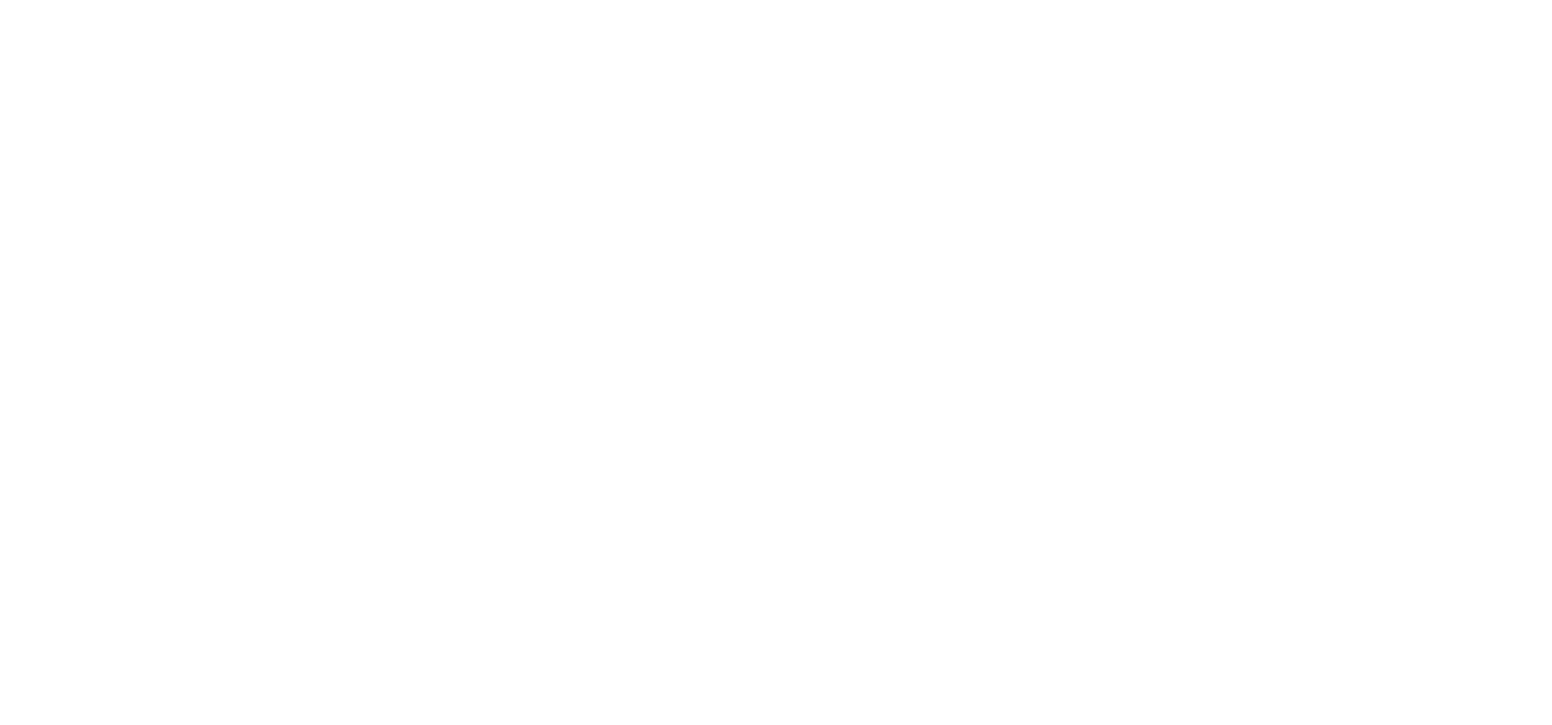
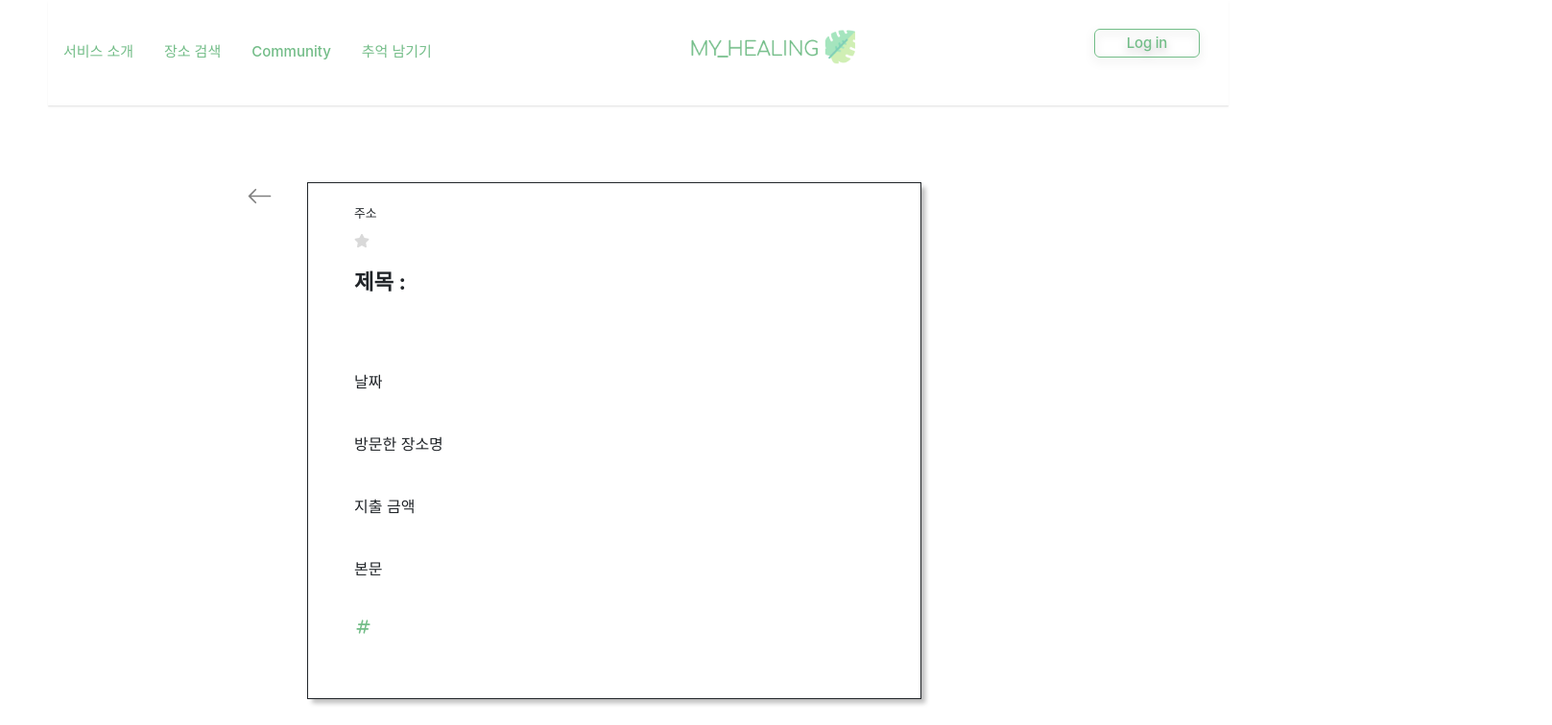
Before and after one commit to Likelion-at-SMWU-10th/MYHEALING-Client, a React (Create React App) app in the folder myhealing_client/: page /postGuide in a window 1280 px wide. Before the commit this address had no page. Shown: the top 756 px of the page at 96% size, 1617 px wide, since content can reach past the window. Built offline with nearby package versions, Linux system fonts and the light colour scheme; a web font is replaced by a local one.

Commit message:
[YES] post 페이지

```diff
--- a/myhealing_client/src/App.js
+++ b/myhealing_client/src/App.js
@@ -11,6 +11,8 @@
 import WriteGuide from "./page/memories/WriteGuide";
 import SearchPlaceByName from "./page/map/SearchPlaceByName";
 import SearchList from "./page/map/SearchList";
+import PostGuide from "./page/memories/PostGuide";
+import PostMemories from "./page/memories/PostMemories";
 
 const apiUrl = "http://127.0.0.1:8000/";
 const App = () => {
@@ -33,15 +35,20 @@
           path="/writeguide"
           element={<WriteGuide apiUrl={apiUrl} />}
         ></Route>
+        <Route
+          path="/postGuide"
+          element={<PostGuide apiUrl={apiUrl} />}
+        ></Route>
+        <Route
+          path="/postMemories"
+          element={<PostMemories apiUrl={apiUrl} />}
+        ></Route>
         <Route path="/searchplace" element={<SearchPlace />}></Route>
         <Route
           path="/searchplacebyname"
           element={<SearchPlaceByName />}
         ></Route>
-        <Route
-          path="/searchlist"
-          element={<SearchList />}
-        ></Route>
+        <Route path="/searchlist" element={<SearchList />}></Route>
       </Route>
     </Routes>
   );
--- /dev/null
+++ b/myhealing_client/src/page/memories/PostGuide.js
@@ -0,0 +1,232 @@
+import React from "react";
+import styled from "styled-components";
+import { HiOutlineHashtag } from "react-icons/hi";
+import { FaStar } from "react-icons/fa";
+import { BsArrowLeft } from "react-icons/bs";
+
+const PostPage = () => {
+  return (
+    <Wrapper>
+      <Box>
+        <Arrow>
+          <BsArrowLeft size="27" />
+        </Arrow>
+        <AddressDiv>주소</AddressDiv>
+        <Star>
+          <StarDiv>
+            <FaStar />
+          </StarDiv>
+        </Star>
+        <Title>
+          <SubTitle>제목 : </SubTitle>
+          <ContentTitle></ContentTitle>
+        </Title>
+        <Date>
+          <Sub>날짜</Sub>
+          <ContentDate></ContentDate>
+        </Date>
+        <Place>
+          <Sub>방문한 장소명</Sub>
+          <ContentPlace></ContentPlace>
+        </Place>
+        <Expense>
+          <Sub>지출 금액</Sub>
+          <ContentNum></ContentNum>
+        </Expense>
+        <MainText>
+          <SubText>본문</SubText>
+          <ContentWrapper>
+            <PhotoList></PhotoList>
+            <ContentText></ContentText>
+          </ContentWrapper>
+        </MainText>
+        <SelectTag>
+          <Sub>
+            <TagDiv>
+              <HiOutlineHashtag size="19" color="#73bd88" />
+            </TagDiv>
+          </Sub>
+          <Tags></Tags>
+        </SelectTag>
+      </Box>
+    </Wrapper>
+  );
+};
+
+const Wrapper = styled.div`
+  display: flex;
+  flex-direction: row;
+  align-items: center;
+  justify-content: center;
+  align-content: center;
+  height: 100%;
+  width: 100%;
+  margin-left: auto;
+  margin-right: auto;
+`;
+
+const Arrow = styled.div`
+  position: absolute;
+  top: 0rem;
+  left: -4rem;
+
+  & svg {
+    color: gray;
+    cursor: pointer;
+  }
+`;
+
+const Box = styled.div`
+  position: relative;
+  display: flex;
+  flex-direction: column;
+  width: 40rem;
+  height: auto;
+  margin: 5rem auto 5rem auto;
+  border: 1px solid;
+  padding: 1rem;
+  text-align: left;
+  box-shadow: 0.3rem 0.3rem 0.3rem 0 #bdbdbd;
+`;
+
+const Star = styled.div`
+  display: flex;
+  flex-direction: row;
+  width: 38rem;
+`;
+
+const StarDiv = styled.div`
+  display: flex;
+  padding: 10px 0;
+  margin-left: 2rem;
+
+  & svg {
+    color: #d9d9d9;
+    cursor: pointer;
+  }
+
+  :hover svg {
+    color: #73bd88;
+  }
+
+  & svg:hover ~ svg {
+    color: #d9d9d9;
+  }
+
+  .greenStar {
+    color: #73bd88;
+  }
+`;
+
+const AddressDiv = styled.div`
+  font-size: 0.8rem;
+  margin: 0.4rem auto 0rem 2rem;
+  width: 80.5%;
+`;
+
+const Title = styled.div`
+  display: flex;
+  flex-direction: row;
+  width: 38rem;
+`;
+
+const SubTitle = styled.div`
+  font-size: 1.4rem;
+  font-weight: bold;
+  margin: 0.5rem 0.5rem 2rem 2rem;
+`;
+const ContentTitle = styled.textarea`
+  outline-style: none;
+  border: none;
+  font-size: 1.4rem;
+  margin: 0.4rem auto 2rem 0rem;
+  width: 80.5%;
+  resize: none;
+`;
+
+const Date = styled.div`
+  display: flex;
+  flex-direction: row;
+  width: 40rem;
+`;
+const Sub = styled.div`
+  margin: 0.5rem 0.5rem 2rem 2rem;
+`;
+const ContentDate = styled.input`
+  border: none;
+  outline-style: none;
+  margin: 0.44rem auto 2rem 0rem;
+  width: 80%;
+`;
+const Place = styled.div`
+  display: flex;
+  flex-direction: row;
+  width: 80rem;
+`;
+
+const ContentPlace = styled.input`
+  border: none;
+  outline-style: none;
+  margin: 0.433rem auto 2rem 0rem;
+  width: 35.4%;
+`;
+const Expense = styled.div`
+  display: flex;
+  flex-direction: row;
+  width: 40rem;
+`;
+const ContentNum = styled.input`
+  outline-style: none;
+  border: none;
+  margin: 0.44rem auto 2rem 0rem;
+`;
+const MainText = styled.div`
+  display: flex;
+  flex-direction: row;
+  width: 40rem;
+`;
+const SubText = styled.div`
+  margin: 0.5rem 0.5rem 0rem 2rem;
+`;
+
+const ContentWrapper = styled.div`
+  display: flex;
+  flex-direction: column;
+  width: 80%;
+  align-content: space-between;
+`;
+
+const PhotoList = styled.div``;
+const ContentText = styled.textarea`
+  outline-style: none;
+  border: none;
+  margin: 0.4rem auto 0rem 0rem;
+  resize: none;
+  width: 100%;
+`;
+
+const SelectTag = styled.div`
+  display: flex;
+  flex-direction: row;
+  margin-bottom: 1rem;
+`;
+
+const TagDiv = styled.div`
+  &:hover {
+  }
+  &:active {
+    padding-left: 10px;
+  }
+`;
+
+const Tags = styled.div`
+  width: 70%;
+  display: flex;
+  flex-direction: row;
+  margin-left: 1rem;
+  margin-top: 0.5rem;
+  margin-bottom: 1.6rem;
+  flex-wrap: wrap;
+`;
+
+export default PostPage;
--- /dev/null
+++ b/myhealing_client/src/page/memories/PostMemories.js
@@ -0,0 +1,187 @@
+import React from "react";
+import styled from "styled-components";
+import { HiOutlineHashtag } from "react-icons/hi";
+import { FaStar } from "react-icons/fa";
+import { BsArrowLeft } from "react-icons/bs";
+
+const PostPage = () => {
+  return (
+    <Wrapper>
+      <Box>
+        <Arrow>
+          <BsArrowLeft size="27" />
+        </Arrow>
+        <AddressDiv>주소</AddressDiv>
+        <Star>
+          <StarDiv>
+            <FaStar />
+          </StarDiv>
+        </Star>
+        <Title>
+          <SubTitle>제목 : </SubTitle>
+          <ContentTitle></ContentTitle>
+        </Title>
+        <Date>
+          <Sub>날짜</Sub>
+          <ContentDate></ContentDate>
+        </Date>
+        <Place>
+          <Sub>방문한 장소명</Sub>
+          <ContentPlace></ContentPlace>
+        </Place>
+        <MainText>
+          <SubText>본문</SubText>
+          <ContentWrapper>
+            <PhotoList></PhotoList>
+            <ContentText></ContentText>
+          </ContentWrapper>
+        </MainText>
+      </Box>
+    </Wrapper>
+  );
+};
+
+const Wrapper = styled.div`
+  display: flex;
+  flex-direction: row;
+  align-items: center;
+  justify-content: center;
+  align-content: center;
+  height: 100%;
+  width: 100%;
+  margin-left: auto;
+  margin-right: auto;
+`;
+
+const Arrow = styled.div`
+  position: absolute;
+  top: 0rem;
+  left: -4rem;
+
+  & svg {
+    color: gray;
+    cursor: pointer;
+  }
+`;
+
+const Box = styled.div`
+  position: relative;
+  display: flex;
+  flex-direction: column;
+  width: 40rem;
+  height: auto;
+  margin: 5rem auto 5rem auto;
+  border: 1px solid;
+  padding: 1rem;
+  text-align: left;
+  box-shadow: 0.3rem 0.3rem 0.3rem 0 #bdbdbd;
+`;
+
+const Star = styled.div`
+  display: flex;
+  flex-direction: row;
+  width: 38rem;
+`;
+
+const StarDiv = styled.div`
+  display: flex;
+  padding: 10px 0;
+  margin-left: 2rem;
+
+  & svg {
+    color: #d9d9d9;
+    cursor: pointer;
+  }
+
+  :hover svg {
+    color: #73bd88;
+  }
+
+  & svg:hover ~ svg {
+    color: #d9d9d9;
+  }
+
+  .greenStar {
+    color: #73bd88;
+  }
+`;
+
+const AddressDiv = styled.div`
+  font-size: 0.8rem;
+  margin: 0.4rem auto 0rem 2rem;
+  width: 80.5%;
+`;
+
+const Title = styled.div`
+  display: flex;
+  flex-direction: row;
+  width: 38rem;
+`;
+
+const SubTitle = styled.div`
+  font-size: 1.4rem;
+  font-weight: bold;
+  margin: 0.5rem 0.5rem 2rem 2rem;
+`;
+const ContentTitle = styled.textarea`
+  outline-style: none;
+  border: none;
+  font-size: 1.4rem;
+  margin: 0.4rem auto 2rem 0rem;
+  width: 80.5%;
+  resize: none;
+`;
+
+const Date = styled.div`
+  display: flex;
+  flex-direction: row;
+  width: 40rem;
+`;
+const Sub = styled.div`
+  margin: 0.5rem 0.5rem 2rem 2rem;
+`;
+const ContentDate = styled.input`
+  border: none;
+  outline-style: none;
+  margin: 0.44rem auto 2rem 0rem;
+  width: 80%;
+`;
+const Place = styled.div`
+  display: flex;
+  flex-direction: row;
+  width: 80rem;
+`;
+
+const ContentPlace = styled.input`
+  border: none;
+  outline-style: none;
+  margin: 0.433rem auto 2rem 0rem;
+  width: 35.4%;
+`;
+
+const MainText = styled.div`
+  display: flex;
+  flex-direction: row;
+  width: 40rem;
+`;
+const SubText = styled.div`
+  margin: 0.5rem 0.5rem 0rem 2rem;
+`;
+
+const ContentWrapper = styled.div`
+  display: flex;
+  flex-direction: column;
+  width: 80%;
+  align-content: space-between;
+`;
+
+const PhotoList = styled.div``;
+const ContentText = styled.textarea`
+  outline-style: none;
+  border: none;
+  margin: 0.4rem auto 0rem 0rem;
+  resize: none;
+  width: 100%;
+`;
+
+export default PostPage;
```
Also changed, not shown: myhealing_client/src/page/memories/PostPage.js (deleted).
